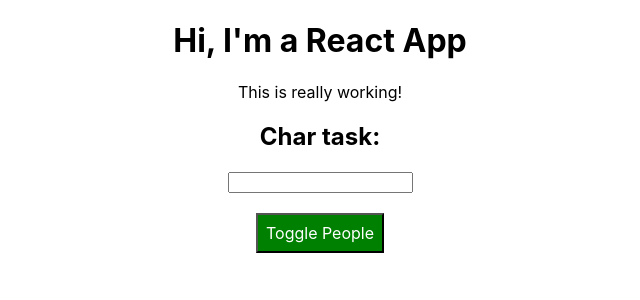
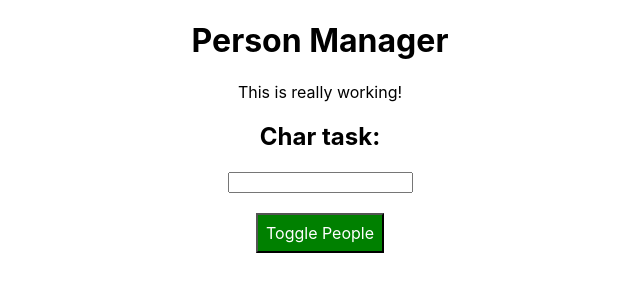
Before and after one commit to Georgich88/react-tutorial, a React (Create React App) app: page / in a window 1280 px wide. Shown: the top 300 px of the page, without its empty margins (320-960 px from the left). Built offline with nearby package versions, Linux system fonts and the light colour scheme.

Commit message:
lifecycle example

```diff
--- a/src/components/Cockpit/Cockpit.js
+++ b/src/components/Cockpit/Cockpit.js
@@ -37,7 +37,7 @@
       );
 
     return (<div>
-        <h1>Hi, I'm a React App</h1>
+        <h1>{props.title}</h1>
         <p className={classes.join(' ')}>This is really working!</p>
         <h2>Char task:</h2>
         <input
--- a/src/containers/App.js
+++ b/src/containers/App.js
@@ -75,6 +75,7 @@
 
       <div className="App">
         <Cockpit
+        title = {this.props.appTitle}
         showPersons={this.state.showPersons}
         persons={this.state.persons}
         chars = {this.state.chars}
--- a/src/index.js
+++ b/src/index.js
@@ -6,7 +6,7 @@
 
 ReactDOM.render(
   <React.StrictMode>
-    <App />
+    <App appTitle="Person Manager"/>
   </React.StrictMode>,
   document.getElementById('root')
 );
```
